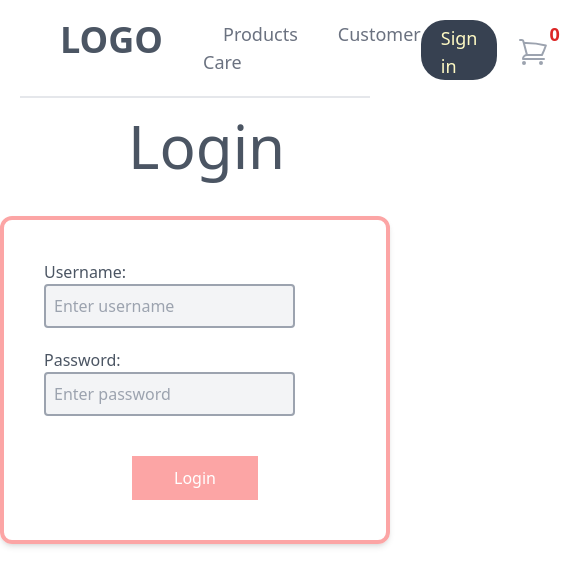
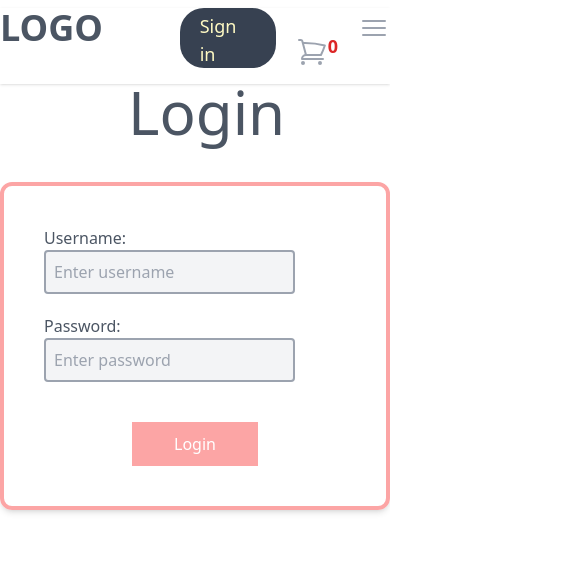
Before and after one commit to MansuraAkhter/eccoApp, a React (Vite) app: page /signin in a window 390 px wide. Shown: the top 586 px of the page, 580 px wide, since content can reach past the window. Built offline with nearby package versions, Linux system fonts and the light colour scheme; a web font is replaced by a local one.

Commit message:
made it responsive

```diff
--- a/src/components/Cart.jsx
+++ b/src/components/Cart.jsx
@@ -13,12 +13,12 @@ const Cart = () => {
     <div>
       {cartItems.length ? (
         cartItems.map((item) => (
-          <div key={item.product.id} className="flex justify-center h-48">
-            <div className="flex border-2 border-red-300 rounded p-5 m-5 w-2/4">
+          <div key={item.product.id} className="md:flex justify-center md:h-48">
+            <div className="md:flex border-2 border-red-300 rounded p-5 m-5 md:w-2/4">
               <div className="mr-5 flex items-center">
                 <img src={item.product.image} alt="product" className="w-16" />
               </div>
-              <div className="flex items-center w-2/4">
+              <div className="md:flex md:items-center md:w-2/4">
                 <h1 className=" text-black pr-5">{item.product.title}</h1>
               </div>
               <div className="flex items-center">
@@ -31,7 +31,7 @@ const Cart = () => {
                   </h6>
                 </div>
               </div>
-              <div className="flex items-center ">
+              <div className="flex items-center justify-center ">
                 <button
                   onClick={() => {
                     dispatch(removeFromCart(item));
--- a/src/components/Navbar.jsx
+++ b/src/components/Navbar.jsx
@@ -1,9 +1,12 @@
 import { NavLink, useNavigate } from "react-router-dom";
 import { useSelector, useDispatch } from "react-redux";
+import { useState } from "react";
 import { signOut } from "../Redux/actions";
 import "../index.css";
 
 const Navbar = () => {
+  const [mobileMenu, setMobileMenu] = useState(false);
+
   const navigate = useNavigate();
   const dispatch = useDispatch();
 
@@ -14,10 +17,11 @@ const Navbar = () => {
     navigate("/cart");
   };
   return (
-    <div className="flex justify-between m-5 pb-4 border-b-2 ">
-      <div className="text-4xl font-semibold px-10 ">LOGO</div>
     <div>
-        <nav className="text-gray-500 text-lg">
+      <div className="flex justify-between shadow pb-4 mt-2">
+        <div className="text-4xl font-semibold md:px-10  ">LOGO</div>
+        <div className="hidden md:block">
+          <nav className="text-gray-500 text-lg ">
             <NavLink to="/" className="nav ">
               Products
             </NavLink>
@@ -32,7 +36,7 @@ const Navbar = () => {
               onClick={() => {
                 dispatch(signOut());
               }}
-            className="text-yellow-100 bg-gray-700 px-5 cursor-pointer  border-solid rounded-3xl pt-1 hover:bg-red-300 transition ease-out duration-500"
+              className="text-yellow-100 w-32 bg-gray-700 px-5 cursor-pointer  border-solid rounded-3xl pt-1 hover:bg-red-300 transition ease-out duration-500"
             >
               Sign out
             </div>
@@ -41,13 +45,13 @@ const Navbar = () => {
               onClick={() => {
                 navigate("/signin");
               }}
-            className="text-yellow-100 bg-gray-700 px-5 cursor-pointer border-solid rounded-3xl pt-1 hover:bg-red-300 transition ease-out duration-500"
+              className="text-yellow-100 w-24 bg-gray-700 px-5 cursor-pointer border-solid rounded-3xl pt-1 hover:bg-red-300 transition ease-out duration-500"
             >
               Sign in
             </div>
           )}
 
-        <div className="px-5 flex text-red-600 font-bold">
+          <div className="px-5 flex text-red-600 font-bold self-end">
             <svg
               fill="none"
               stroke="currentColor"
@@ -66,7 +70,57 @@ const Navbar = () => {
             </svg>
             {itemCount}
           </div>
+          <div
+            className="w-8 md:hidden cursor-pointer items-center pt-1 "
+            onClick={() => {
+              setMobileMenu(!mobileMenu);
+            }}
+          >
+            <svg
+              fill="none"
+              stroke="currentColor"
+              stroke-width="1.5"
+              viewBox="0 0 24 24"
+              xmlns="http://www.w3.org/2000/svg"
+              aria-hidden="true"
+            >
+              <path
+                stroke-linecap="round"
+                stroke-linejoin="round"
+                d="M3.75 6.75h16.5M3.75 12h16.5m-16.5 5.25h16.5"
+              ></path>
+            </svg>
           </div>
+        </div>
+      </div>
+      {mobileMenu && (
+        <div className="text-center shadow-lg leading-relaxed md:hidden">
+          <ul>
+            <li>
+              <NavLink
+                to="/"
+                className="nav "
+                onClick={() => {
+                  setMobileMenu(!mobileMenu);
+                }}
+              >
+                Products
+              </NavLink>
+            </li>
+            <li>
+              <NavLink
+                to="/customercare"
+                className="nav"
+                onClick={() => {
+                  setMobileMenu(!mobileMenu);
+                }}
+              >
+                Customer Care
+              </NavLink>
+            </li>
+          </ul>
+        </div>
+      )}
     </div>
   );
 };
--- a/src/components/ProductDetails.jsx
+++ b/src/components/ProductDetails.jsx
@@ -26,11 +26,11 @@ const ProductDetails = () => {
   const date = new Date();
   return (
     <div className="flex justify-center">
-      <div className="p-10 mt-10 max-w-3xl flex border-2 border-red-300 rounded mb-40">
-        <div className="w-1/3 flex items-center">
+      <div className="p-10 mt-10 max-w-3xl md:flex border-2 border-red-300 rounded mb-40">
+        <div className="md:w-1/3 md:flex items-center">
           <img src={details?.image} alt="product" className="w-64" />
         </div>
-        <div className="p-10 w-2/3">
+        <div className="p-10 md:w-2/3">
           <h1 className="text-2xl text-gray-700 mb-5">{details?.title}</h1>
           <h1>{details?.description}</h1>
           <h1 className="my-8 text-orange-400 text-4xl">${details?.price}</h1>
--- a/src/components/Products.jsx
+++ b/src/components/Products.jsx
@@ -32,12 +32,12 @@ const Products = () => {
 
   return (
     <div>
-      <div className="flex justify-center py-8 mx-96">
+      <div className="md:flex md:justify-center py-8">
         <select
           name="category"
           id="category"
           onChange={(e) => dispatch(getInCategory(e.target.value))}
-          className="p-2 px-5 mr-6 rounded-md text-gray-500 focus:outline-none ring-2 ring-gray-400 focus:ring-2 focus:ring-red-300"
+          className="p-2 px-5 mr-6 m-6 rounded-md text-gray-500 focus:outline-none ring-2 ring-gray-400 focus:ring-2 focus:ring-red-300"
         >
           <option value="all">Choose category: All</option>
           <option value="men's clothing">Men's Clothing</option>
@@ -46,7 +46,7 @@ const Products = () => {
           <option value="women's clothing">Women's Clothing</option>
         </select>
 
-        <div className="relative flex items-center text-gray-400 focus-within:text-gray-600 w-full">
+        <div className="relative flex items-center text-gray-400 focus-within:text-gray-600 ">
           <svg
             fill="none"
             stroke="currentColor"
@@ -67,7 +67,7 @@ const Products = () => {
             value={search}
             placeholder="search..."
             onChange={handleSearch}
-            className="px-5 pl-10 py-2 ml-6 rounded-md focus:outline-none ring-2 ring-gray-400 focus:ring-2 focus:ring-red-300 w-full"
+            className="px-5 pl-10 py-2 ml-6 rounded-md focus:outline-none ring-2 ring-gray-400 focus:ring-2 focus:ring-red-300"
           />
         </div>
       </div>
```
Lines whose indentation alone changed are shown as unchanged.
